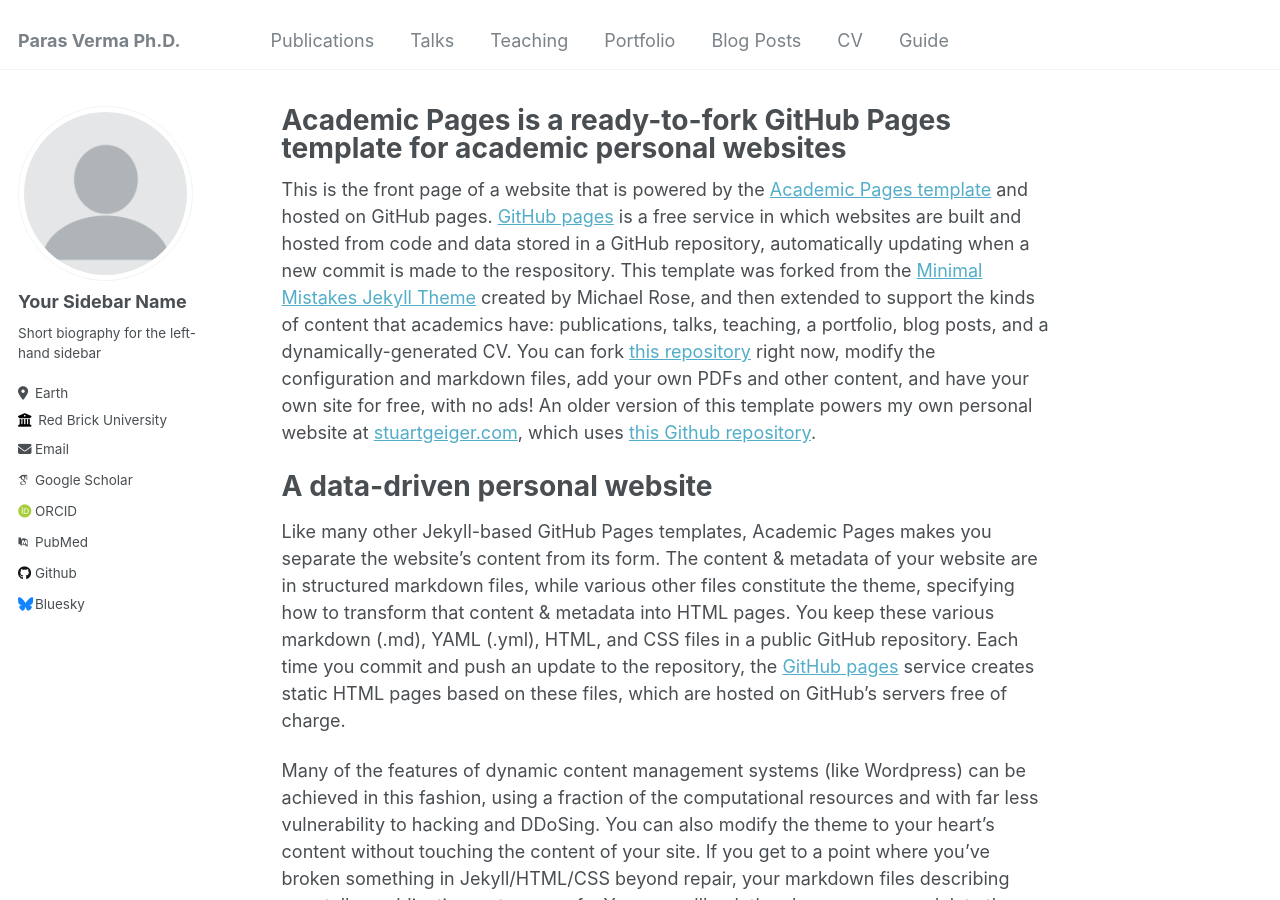
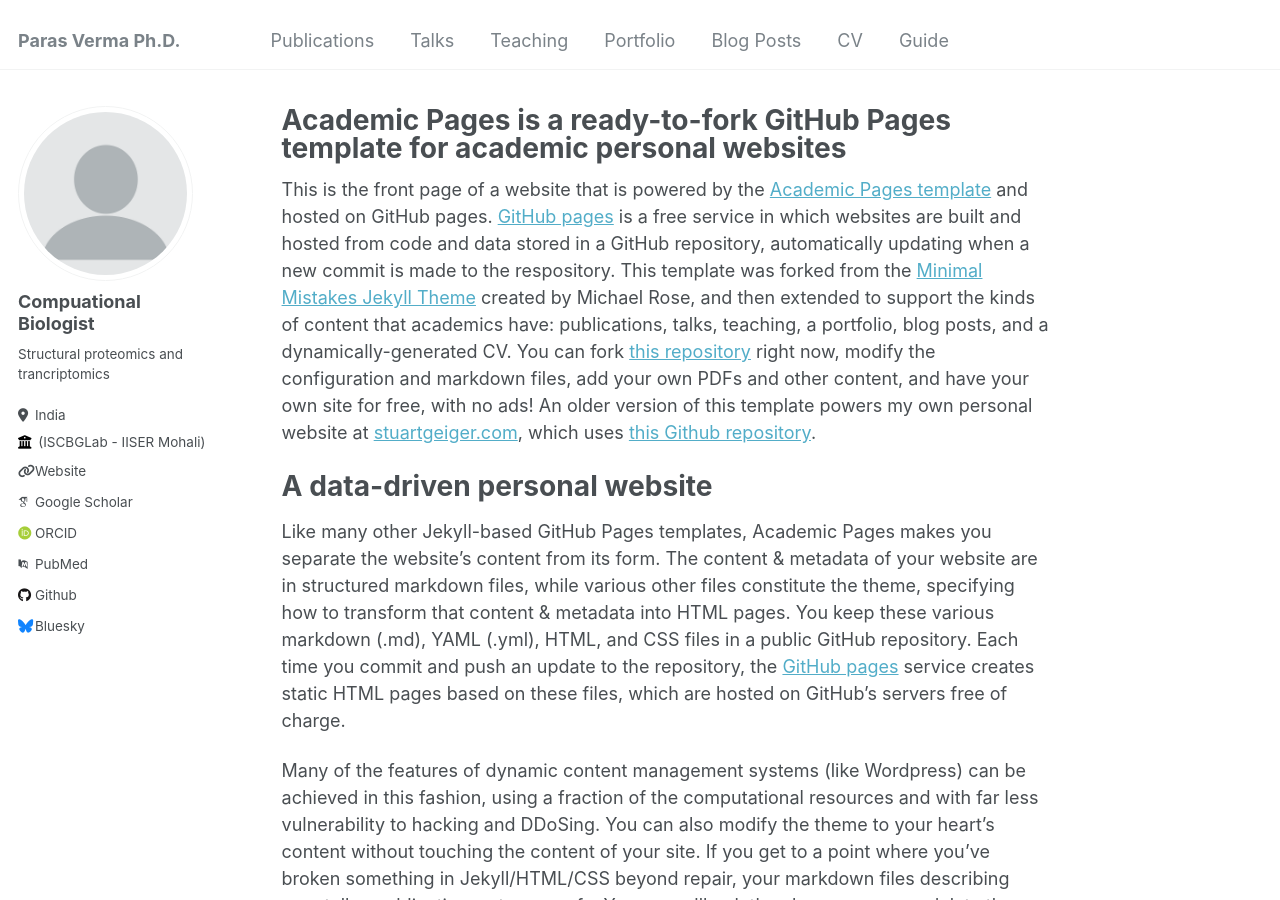
Before and after one commit to parasvcb/parasvcb.github.io, a Jekyll site: the page built from _pages/about.md, in a window 1280 px wide and 900 px high. Built offline with Jekyll 4.4.1, drawn with Linux system fonts in a browser that asks for light colours; some web fonts are replaced.

Commit message:
Update _config.yml

```diff
--- a/_config.yml
+++ b/_config.yml
@@ -22,13 +22,12 @@
 author:
   # Biographic information
   avatar           : "profile.png"
-  name             : "Your Sidebar Name"
+  name             : "Compuational Biologist"
   pronouns         : # example: "she/her"
-  bio              : "Short biography for the left-hand sidebar"
-  location         : "Earth"
-  employer         : "Red Brick University"
-  uri              : # URL
-  email            : "none@example.org"
+  bio              : "Structural proteomics and trancriptomics"
+  location         : "India"
+  employer         : "(ISCBGLab - IISER Mohali)"
+  uri              : "https://shashibp-lab.github.io"
 
   # Academic websites
   arxiv            : # URL - Update with the correct link to your profile
```
